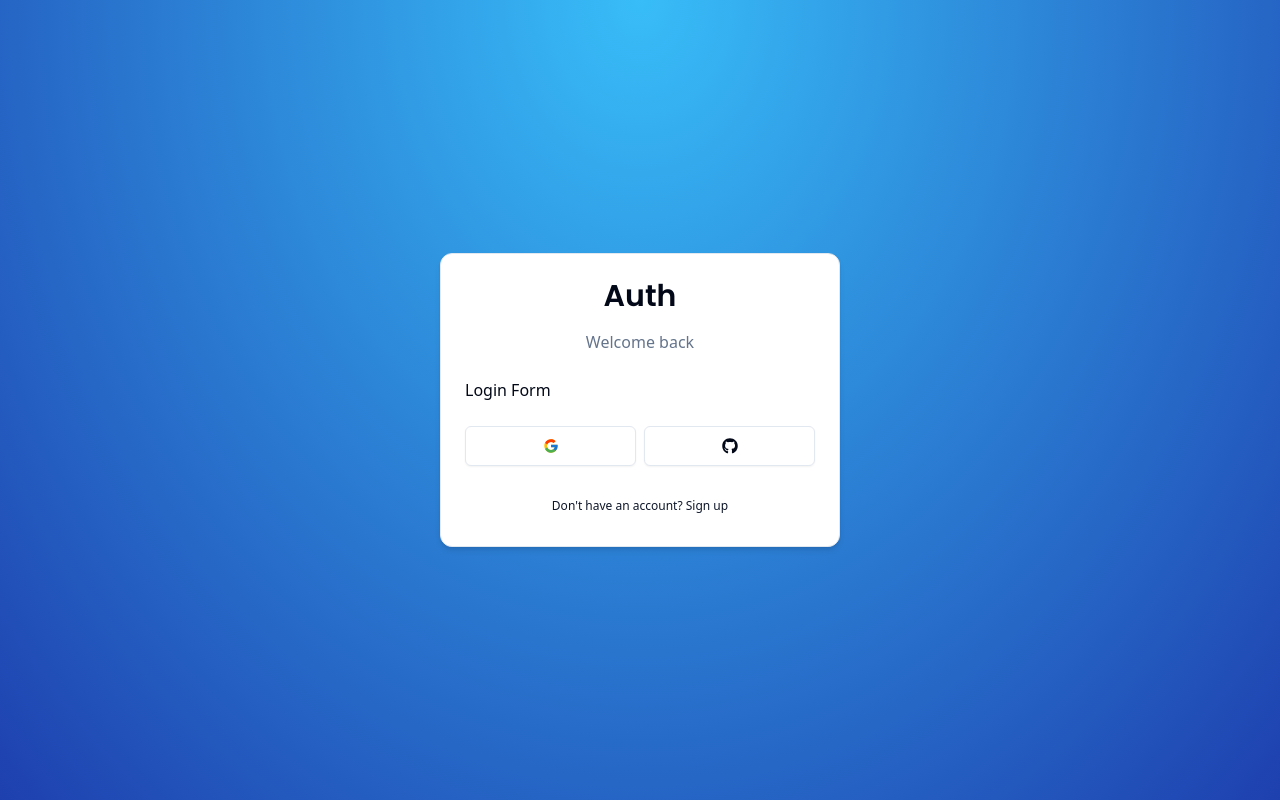
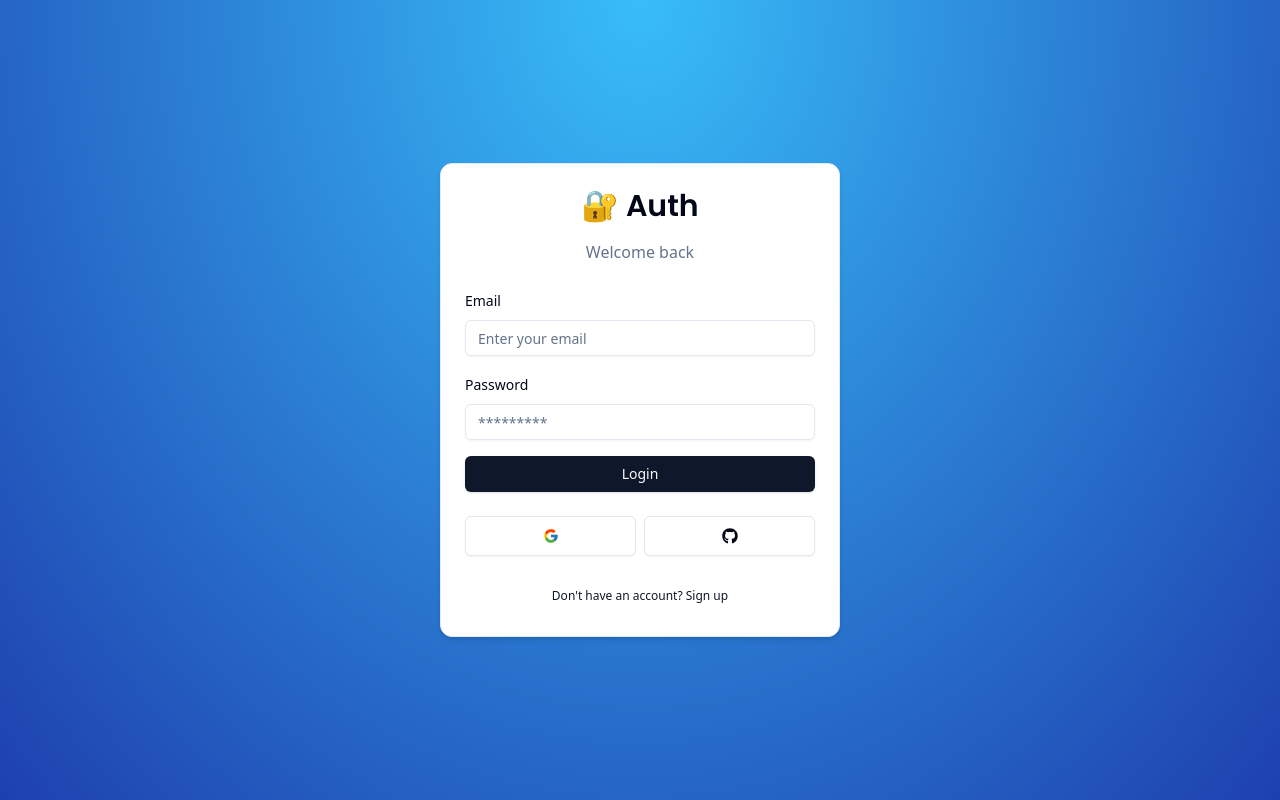
Before and after one commit to zubairAbubakar/user-management, a Next.js app: page /auth/login in a window 1280 px wide. Built offline with nearby package versions, Linux system fonts and the light colour scheme.

Commit message:
[UM-2] add login action and validation

```diff
--- /dev/null
+++ b/actions/login.ts
@@ -0,0 +1,17 @@
+'use server';
+
+import { LoginSchema } from '@/schemas';
+import * as z from 'zod';
+
+export const login = async (values: z.infer<typeof LoginSchema>) => {
+  const validatedFields = LoginSchema.safeParse(values);
+
+  //   console.log(validatedFields);
+  if (!validatedFields.success) {
+    return { error: 'Invalid credentials' };
+  }
+
+  const { email, password } = validatedFields.data;
+
+  return { success: 'Login successful' };
+};
--- a/app/auth/login/page.tsx
+++ b/app/auth/login/page.tsx
@@ -1,16 +1,11 @@
 import React from 'react';
-import { CardWrapper } from '@/components/auth/card-wrapper';
+
+import { LoginForm } from '@/components/auth/login-form';
 
 const LoginPage = () => {
   return (
     <>
-      <CardWrapper
-        headerLabel="Welcome back"
-        backButtonLabel="Don't have an account? Sign up"
-        backButtonHref="/auth/signup"
-      >
-        Login Form
-      </CardWrapper>
+      <LoginForm />
     </>
   );
 };
--- a/components/auth/header.tsx
+++ b/components/auth/header.tsx
@@ -13,7 +13,7 @@ interface HeaderProps {
 export const Header = ({ label }: HeaderProps) => {
   return (
     <div className="w-full flex flex-col gap-y-4 items-center justify-center">
-      <h1 className={cn('text-3xl font-semibold', font.className)}> Auth </h1>
+      <h1 className={cn('text-3xl font-semibold', font.className)}>🔐 Auth </h1>
       <p className="text-muted-foreground">{label}</p>
     </div>
   );
--- /dev/null
+++ b/components/auth/login-form.tsx
@@ -0,0 +1,106 @@
+'use client';
+
+import { useForm } from 'react-hook-form';
+import { zodResolver } from '@hookform/resolvers/zod';
+import { LoginSchema } from '@/schemas';
+import * as z from 'zod';
+import { CardWrapper } from '@/components/auth/card-wrapper';
+import {
+  Form,
+  FormControl,
+  FormField,
+  FormItem,
+  FormLabel,
+  FormMessage,
+} from '@/components/ui/form';
+import { Input } from '@/components/ui/input';
+import { Button } from '@/components/ui/button';
+import { FormError } from '@/components/form-error';
+import { FormSuccess } from '@/components/form-success';
+import { useState, useTransition } from 'react';
+import { login } from '@/actions/login';
+
+export const LoginForm = () => {
+  const [isPending, startTransition] = useTransition();
+  const [error, setError] = useState<string | undefined>(undefined);
+  const [success, setSuccess] = useState<string | undefined>(undefined);
+
+  const form = useForm<z.infer<typeof LoginSchema>>({
+    resolver: zodResolver(LoginSchema),
+    defaultValues: {
+      email: '',
+      password: '',
+    },
+  });
+
+  const onSubmit = (values: z.infer<typeof LoginSchema>) => {
+    setError('');
+    setSuccess('');
+
+    console.log('values', values);
+
+    startTransition(() => {
+      login(values).then((data) => {
+        console.log('data', data);
+        setError(data.error);
+        setSuccess(data.success);
+      });
+    });
+  };
+
+  return (
+    <CardWrapper
+      headerLabel="Welcome back"
+      backButtonLabel="Don't have an account? Sign up"
+      backButtonHref="/auth/signup"
+    >
+      <Form {...form}>
+        <form onSubmit={form.handleSubmit(onSubmit)} className="space-y-6">
+          <div className="space-y-4">
+            <FormField
+              control={form.control}
+              name="email"
+              render={({ field }) => (
+                <FormItem>
+                  <FormLabel>Email</FormLabel>
+                  <FormControl>
+                    <Input
+                      type="email"
+                      placeholder="Enter your email"
+                      {...field}
+                      disabled={isPending}
+                    />
+                  </FormControl>
+                  <FormMessage />
+                </FormItem>
+              )}
+            />
+            <FormField
+              control={form.control}
+              name="password"
+              render={({ field }) => (
+                <FormItem>
+                  <FormLabel>Password</FormLabel>
+                  <FormControl>
+                    <Input
+                      type="password"
+                      placeholder="*********"
+                      {...field}
+                      disabled={isPending}
+                    />
+                  </FormControl>
+                  <FormMessage />
+                </FormItem>
+              )}
+            />
+            <FormError message={error} />
+            <FormSuccess message={success} />
+            <Button type="submit" className="w-full" disabled={isPending}>
+              Login
+            </Button>
+          </div>
+        </form>
+      </Form>
+    </CardWrapper>
+  );
+};
--- /dev/null
+++ b/components/form-error.tsx
@@ -0,0 +1,16 @@
+import { AlertCircle } from 'lucide-react';
+
+interface FormErrorProps {
+  message?: string;
+}
+
+export const FormError = ({ message }: FormErrorProps) => {
+  if (!message) return null;
+
+  return (
+    <div className="bg-destructive/15 p-3 flex text-destructive item-center gap-x-2 text-sm rounded-md">
+      <AlertCircle className="h-4 w-4" />
+      {message}
+    </div>
+  );
+};
--- /dev/null
+++ b/components/form-success.tsx
@@ -0,0 +1,16 @@
+import { CheckCircle } from 'lucide-react';
+
+interface FormSuccessProps {
+  message?: string;
+}
+
+export const FormSuccess = ({ message }: FormSuccessProps) => {
+  if (!message) return null;
+
+  return (
+    <div className="bg-emerald-500/15 p-3 flex text-emerald-500 item-center gap-x-2 text-sm rounded-md">
+      <CheckCircle className="h-4 w-4" />
+      {message}
+    </div>
+  );
+};
--- a/schemas/index.ts
+++ b/schemas/index.ts
@@ -1,16 +1,16 @@
 import * as z from 'zod';
 
-export const loginSchema = z.object({
-  email: z.string().email(),
-  password: z.string(),
+export const LoginSchema = z.object({
+  email: z.string().email({ message: 'Email is required' }),
+  password: z.string().min(1, { message: 'Password is required' }),
 });
 
-export const signupSchema = z.object({
+export const SignupSchema = z.object({
   email: z.string().email(),
   password: z.string(),
   confirmPassword: z.string(),
 });
 
-export const forgotPasswordSchema = z.object({
+export const ForgotPasswordSchema = z.object({
   email: z.string().email(),
 });
```
